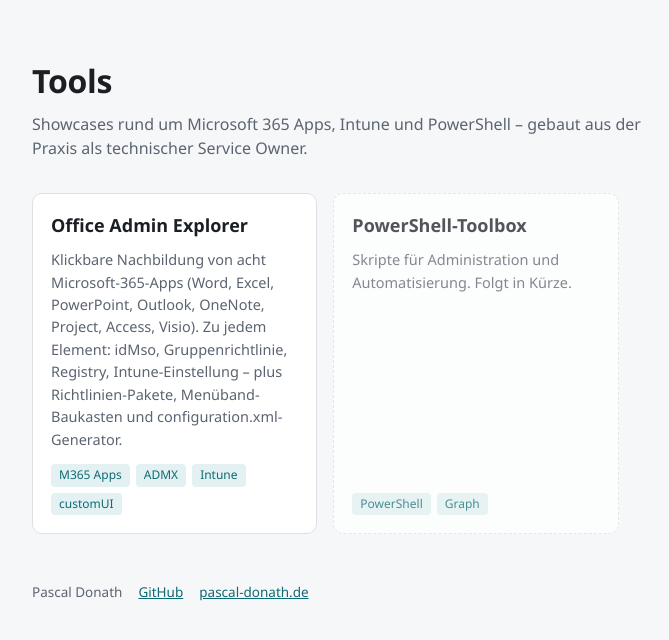
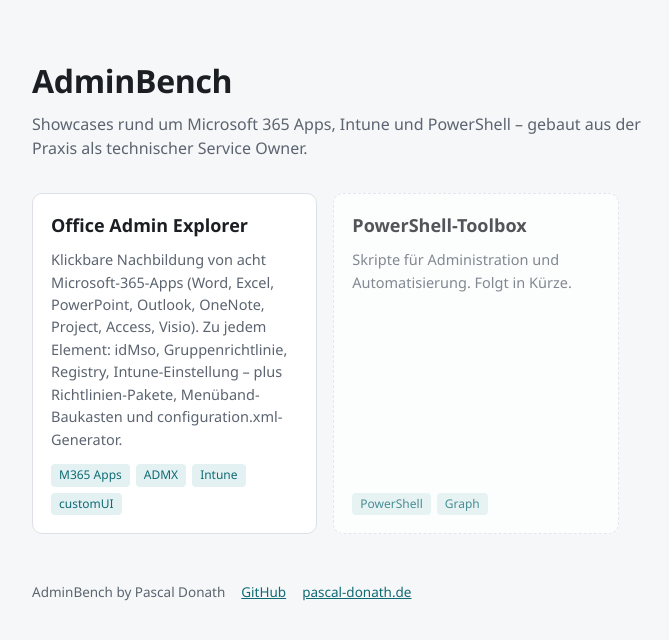
Before and after one commit to PascalDonath/PascalDonath.github.io, a plain HTML site: page index.html in a window 1280 px wide. Shown: the whole page, without its empty margins (164-833 px from the left). Drawn offline with Linux system fonts and the light colour scheme.

Commit message:
Landing page: site name AdminBench

```diff
--- a/index.html
+++ b/index.html
@@ -5,19 +5,19 @@
 <meta name="viewport" content="width=device-width, initial-scale=1">
 <meta name="author" content="Pascal Donath">
 <meta name="description" content="Tools und Showcases rund um Microsoft 365 Apps, Intune und PowerShell – von Pascal Donath.">
-<title>Office Admin Explorer · Tools von Pascal Donath</title>
+<title>AdminBench – Tools für Microsoft 365 Apps, Intune &amp; PowerShell</title>
 <link rel="canonical" href="https://tools.pascal-donath.de/">
 <link rel="icon" href="/favicon.ico" sizes="48x48">
 <link rel="icon" href="/favicon.svg" type="image/svg+xml">
 <link rel="apple-touch-icon" href="/apple-touch-icon.png">
 <link rel="manifest" href="/site.webmanifest">
-<meta property="og:site_name" content="Office Admin Explorer">
+<meta property="og:site_name" content="AdminBench">
 <meta property="og:type" content="website">
-<meta property="og:title" content="Office Admin Explorer · Tools von Pascal Donath">
+<meta property="og:title" content="AdminBench – Tools für Microsoft 365 Apps, Intune &amp; PowerShell">
 <meta property="og:description" content="Tools und Showcases rund um Microsoft 365 Apps, Intune und PowerShell – von Pascal Donath.">
 <meta property="og:url" content="https://tools.pascal-donath.de/">
 <meta property="og:image" content="https://tools.pascal-donath.de/office-admin-explorer/screenshot-explorer.png">
-<script type="application/ld+json">{"@context": "https://schema.org", "@type": "WebSite", "name": "Office Admin Explorer", "alternateName": ["Office Admin Explorer by Pascal Donath", "tools.pascal-donath.de"], "url": "https://tools.pascal-donath.de/", "author": {"@type": "Person", "name": "Pascal Donath", "url": "https://github.com/PascalDonath"}}</script>
+<script type="application/ld+json">{"@context": "https://schema.org", "@type": "WebSite", "name": "AdminBench", "alternateName": ["AdminBench by Pascal Donath", "tools.pascal-donath.de"], "url": "https://tools.pascal-donath.de/", "author": {"@type": "Person", "name": "Pascal Donath", "url": "https://github.com/PascalDonath"}}</script>
 <style>
   :root { --bg: #f6f7f8; --surface: #fff; --ink: #1b1f24; --muted: #5b6470; --line: #dde1e6; --accent: #0f6a73; --accent-soft: #e3f1f2; }
   @media (prefers-color-scheme: dark) { :root { --bg: #111418; --surface: #181d23; --ink: #e8ecf0; --muted: #9aa5b1; --line: #2a313a; --accent: #5cc3c9; --accent-soft: #163a3d; } }
@@ -41,7 +41,7 @@
 <body>
 <main>
   <header>
-    <h1>Tools</h1>
+    <h1>AdminBench</h1>
     <p>Showcases rund um Microsoft 365 Apps, Intune und PowerShell – gebaut aus der Praxis als technischer Service Owner.</p>
   </header>
   <div class="grid">
@@ -57,7 +57,7 @@
     </div>
   </div>
   <footer>
-    <span>Pascal Donath</span>
+    <span>AdminBench by Pascal Donath</span>
     <a href="https://github.com/PascalDonath">GitHub</a>
     <a href="https://pascal-donath.de">pascal-donath.de</a>
   </footer>
```
Also changed, not shown: site.webmanifest.
